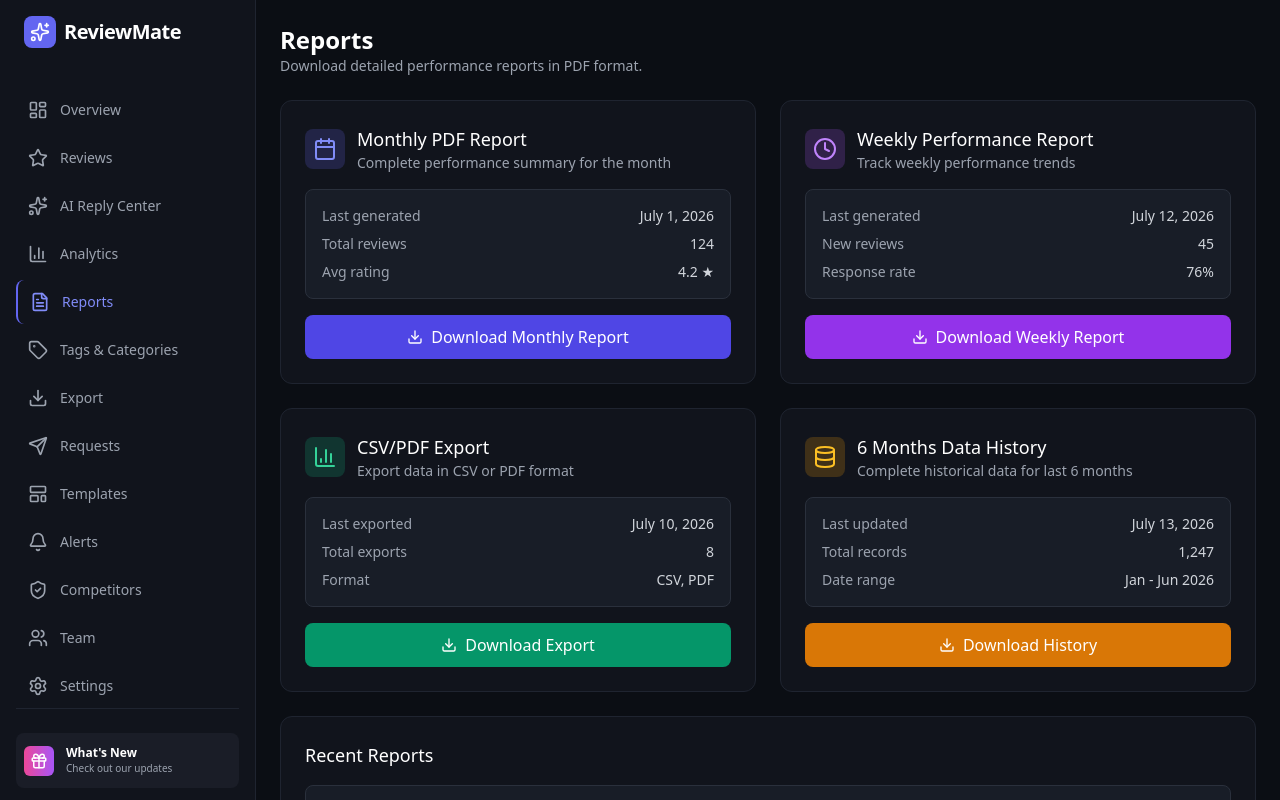
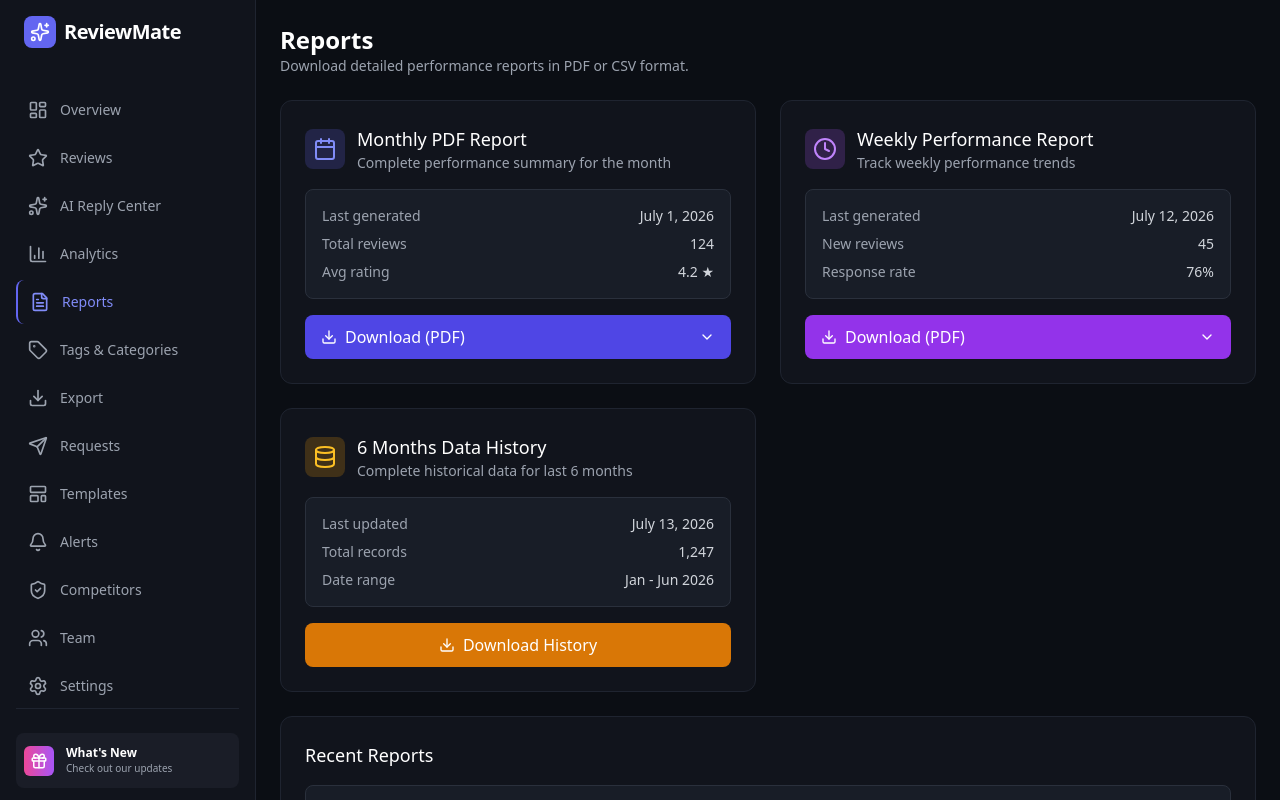
Before and after one commit to afnankhan123456/reviewreply-ai, a Next.js app: page /plans/standard/dashboard/reports in a window 1280 px wide. Built offline with nearby package versions, Linux system fonts and the light colour scheme.

Commit message:
Update page.tsx

```diff
--- a/app/plans/standard/dashboard/reports/page.tsx
+++ b/app/plans/standard/dashboard/reports/page.tsx
@@ -2,50 +2,107 @@
 
 import React, { useState } from 'react';
 import {
-  FileText, Download, Calendar, Clock, CheckCircle,
-  Loader2, AlertCircle, BarChart3, Database
+  FileText, Download, Calendar, Clock,
+  Loader2, ChevronDown, Database
 } from 'lucide-react';
 
 export default function ReportsPage() {
   const [isGeneratingMonthly, setIsGeneratingMonthly] = useState(false);
   const [isGeneratingWeekly, setIsGeneratingWeekly] = useState(false);
-  const [isGeneratingExport, setIsGeneratingExport] = useState(false);
   const [isGeneratingHistory, setIsGeneratingHistory] = useState(false);
 
-  const handleDownloadMonthly = async () => {
+  const [monthlyFormat, setMonthlyFormat] = useState<'pdf' | 'csv'>('pdf');
+  const [weeklyFormat, setWeeklyFormat] = useState<'pdf' | 'csv'>('pdf');
+  const [showMonthlyMenu, setShowMonthlyMenu] = useState(false);
+  const [showWeeklyMenu, setShowWeeklyMenu] = useState(false);
+
+  const handleDownloadMonthly = async (format: 'pdf' | 'csv') => {
     setIsGeneratingMonthly(true);
-    // Simulate report generation
-    setTimeout(() => {
+    setShowMonthlyMenu(false);
+    try {
+      const res = await fetch(`/api/standard/reports/monthly?format=${format}`);
+      const data = await res.json();
+
+      if (format === 'csv') {
+        // CSV download logic
+        const csvContent = data.data; // Assuming API returns CSV string
+        const blob = new Blob([csvContent], { type: 'text/csv' });
+        const url = window.URL.createObjectURL(blob);
+        const a = document.createElement('a');
+        a.href = url;
+        a.download = `monthly-report-${new Date().toISOString().split('T')[0]}.csv`;
+        a.click();
+        window.URL.revokeObjectURL(url);
+      } else {
+        // PDF download logic (JSON as PDF for now)
+        const blob = new Blob([JSON.stringify(data, null, 2)], { type: 'application/json' });
+        const url = window.URL.createObjectURL(blob);
+        const a = document.createElement('a');
+        a.href = url;
+        a.download = `monthly-report-${new Date().toISOString().split('T')[0]}.pdf`;
+        a.click();
+        window.URL.revokeObjectURL(url);
+      }
+    } catch (error) {
+      console.error('Download error:', error);
+      alert('Failed to download report');
+    } finally {
       setIsGeneratingMonthly(false);
-      alert('Monthly report downloaded successfully!');
-    }, 1500);
+    }
   };
 
-  const handleDownloadWeekly = async () => {
+  const handleDownloadWeekly = async (format: 'pdf' | 'csv') => {
     setIsGeneratingWeekly(true);
-    // Simulate report generation
-    setTimeout(() => {
+    setShowWeeklyMenu(false);
+    try {
+      const res = await fetch(`/api/standard/reports/weekly?format=${format}`);
+      const data = await res.json();
+
+      if (format === 'csv') {
+        const csvContent = data.data;
+        const blob = new Blob([csvContent], { type: 'text/csv' });
+        const url = window.URL.createObjectURL(blob);
+        const a = document.createElement('a');
+        a.href = url;
+        a.download = `weekly-report-${new Date().toISOString().split('T')[0]}.csv`;
+        a.click();
+        window.URL.revokeObjectURL(url);
+      } else {
+        const blob = new Blob([JSON.stringify(data, null, 2)], { type: 'application/json' });
+        const url = window.URL.createObjectURL(blob);
+        const a = document.createElement('a');
+        a.href = url;
+        a.download = `weekly-report-${new Date().toISOString().split('T')[0]}.pdf`;
+        a.click();
+        window.URL.revokeObjectURL(url);
+      }
+    } catch (error) {
+      console.error('Download error:', error);
+      alert('Failed to download report');
+    } finally {
       setIsGeneratingWeekly(false);
-      alert('Weekly report downloaded successfully!');
-    }, 1500);
-  };
-
-  const handleDownloadExport = async () => {
-    setIsGeneratingExport(true);
-    // Simulate report generation
-    setTimeout(() => {
-      setIsGeneratingExport(false);
-      alert('CSV/PDF Export downloaded successfully!');
-    }, 1500);
+    }
   };
 
   const handleDownloadHistory = async () => {
     setIsGeneratingHistory(true);
-    // Simulate report generation
-    setTimeout(() => {
+    try {
+      const res = await fetch('/api/standard/reports/history');
+      const data = await res.json();
+
+      const blob = new Blob([JSON.stringify(data, null, 2)], { type: 'application/json' });
+      const url = window.URL.createObjectURL(blob);
+      const a = document.createElement('a');
+      a.href = url;
+      a.download = `history-data-${new Date().toISOString().split('T')[0]}.json`;
+      a.click();
+      window.URL.revokeObjectURL(url);
+    } catch (error) {
+      console.error('Download error:', error);
+      alert('Failed to download history');
+    } finally {
       setIsGeneratingHistory(false);
-      alert('6 Months Data History downloaded successfully!');
-    }, 1500);
+    }
   };
 
   return (
@@ -55,11 +112,11 @@ export default function ReportsPage() {
       <div className="flex justify-between items-center mb-6">
         <div>
           <h1 className="text-2xl font-bold text-white">Reports</h1>
-          <p className="text-sm text-gray-400">Download detailed performance reports in PDF format.</p>
+          <p className="text-sm text-gray-400">Download detailed performance reports in PDF or CSV format.</p>
         </div>
       </div>
 
-      {/* Reports Cards - 2x2 Grid */}
+      {/* Reports Cards - 2x2 Grid (3 cards only) */}
       <div className="grid grid-cols-1 md:grid-cols-2 gap-6">
 
         {/* Monthly Report Card */}
@@ -89,11 +146,13 @@ export default function ReportsPage() {
             </div>
           </div>
 
+          <div className="relative">
             <button
-            onClick={handleDownloadMonthly}
+              onClick={() => setShowMonthlyMenu(!showMonthlyMenu)}
               disabled={isGeneratingMonthly}
-            className="w-full flex items-center justify-center gap-2 bg-indigo-600 hover:bg-indigo-500 text-white font-medium py-2.5 rounded-lg transition-colors disabled:opacity-50 disabled:cursor-not-allowed"
+              className="w-full flex items-center justify-between gap-2 bg-indigo-600 hover:bg-indigo-500 text-white font-medium py-2.5 px-4 rounded-lg transition-colors disabled:opacity-50 disabled:cursor-not-allowed"
             >
+              <span className="flex items-center gap-2">
                 {isGeneratingMonthly ? (
                   <>
                     <Loader2 className="w-4 h-4 animate-spin" />
@@ -102,10 +161,32 @@ export default function ReportsPage() {
                 ) : (
                   <>
                     <Download className="w-4 h-4" />
-                <span>Download Monthly Report</span>
+                    <span>Download ({monthlyFormat.toUpperCase()})</span>
                   </>
                 )}
+              </span>
+              <ChevronDown className="w-4 h-4" />
             </button>
+
+            {showMonthlyMenu && (
+              <div className="absolute bottom-full left-0 w-full mb-2 bg-[#1A1F2E] border border-[#2A303C] rounded-lg shadow-lg overflow-hidden z-10">
+                <button
+                  onClick={() => handleDownloadMonthly('pdf')}
+                  className="w-full flex items-center gap-2 px-4 py-2 hover:bg-[#2A303C] text-gray-300 text-sm transition-colors"
+                >
+                  <FileText className="w-4 h-4" />
+                  PDF
+                </button>
+                <button
+                  onClick={() => handleDownloadMonthly('csv')}
+                  className="w-full flex items-center gap-2 px-4 py-2 hover:bg-[#2A303C] text-gray-300 text-sm transition-colors"
+                >
+                  <FileText className="w-4 h-4" />
+                  CSV
+                </button>
+              </div>
+            )}
+          </div>
         </div>
 
         {/* Weekly Report Card */}
@@ -135,11 +216,13 @@ export default function ReportsPage() {
             </div>
           </div>
 
+          <div className="relative">
             <button
-            onClick={handleDownloadWeekly}
+              onClick={() => setShowWeeklyMenu(!showWeeklyMenu)}
               disabled={isGeneratingWeekly}
-            className="w-full flex items-center justify-center gap-2 bg-purple-600 hover:bg-purple-500 text-white font-medium py-2.5 rounded-lg transition-colors disabled:opacity-50 disabled:cursor-not-allowed"
+              className="w-full flex items-center justify-between gap-2 bg-purple-600 hover:bg-purple-500 text-white font-medium py-2.5 px-4 rounded-lg transition-colors disabled:opacity-50 disabled:cursor-not-allowed"
             >
+              <span className="flex items-center gap-2">
                 {isGeneratingWeekly ? (
                   <>
                     <Loader2 className="w-4 h-4 animate-spin" />
@@ -148,56 +231,32 @@ export default function ReportsPage() {
                 ) : (
                   <>
                     <Download className="w-4 h-4" />
-                <span>Download Weekly Report</span>
+                    <span>Download ({weeklyFormat.toUpperCase()})</span>
                   </>
                 )}
+              </span>
+              <ChevronDown className="w-4 h-4" />
+            </button>
+
+            {showWeeklyMenu && (
+              <div className="absolute bottom-full left-0 w-full mb-2 bg-[#1A1F2E] border border-[#2A303C] rounded-lg shadow-lg overflow-hidden z-10">
+                <button
+                  onClick={() => handleDownloadWeekly('pdf')}
+                  className="w-full flex items-center gap-2 px-4 py-2 hover:bg-[#2A303C] text-gray-300 text-sm transition-colors"
+                >
+                  <FileText className="w-4 h-4" />
+                  PDF
+                </button>
+                <button
+                  onClick={() => handleDownloadWeekly('csv')}
+                  className="w-full flex items-center gap-2 px-4 py-2 hover:bg-[#2A303C] text-gray-300 text-sm transition-colors"
+                >
+                  <FileText className="w-4 h-4" />
+                  CSV
                 </button>
               </div>
-
-        {/* CSV/PDF Export Card */}
-        <div className="bg-[#11141C] border border-[#1F2430] rounded-xl p-6">
-          <div className="flex items-center gap-3 mb-4">
-            <div className="p-2 bg-emerald-500/20 rounded-lg">
-              <BarChart3 className="w-6 h-6 text-emerald-400" />
+            )}
           </div>
-            <div>
-              <h3 className="text-white font-medium text-lg">CSV/PDF Export</h3>
-              <p className="text-sm text-gray-400">Export data in CSV or PDF format</p>
-            </div>
-          </div>
-
-          <div className="bg-[#181D27] border border-[#2A303C] rounded-lg p-4 mb-4">
-            <div className="flex justify-between items-center text-sm">
-              <span className="text-gray-400">Last exported</span>
-              <span className="text-gray-300">July 10, 2026</span>
-            </div>
-            <div className="flex justify-between items-center text-sm mt-2">
-              <span className="text-gray-400">Total exports</span>
-              <span className="text-gray-300">8</span>
-            </div>
-            <div className="flex justify-between items-center text-sm mt-2">
-              <span className="text-gray-400">Format</span>
-              <span className="text-gray-300">CSV, PDF</span>
-            </div>
-          </div>
-
-          <button
-            onClick={handleDownloadExport}
-            disabled={isGeneratingExport}
-            className="w-full flex items-center justify-center gap-2 bg-emerald-600 hover:bg-emerald-500 text-white font-medium py-2.5 rounded-lg transition-colors disabled:opacity-50 disabled:cursor-not-allowed"
-          >
-            {isGeneratingExport ? (
-              <>
-                <Loader2 className="w-4 h-4 animate-spin" />
-                <span>Generating...</span>
-              </>
-            ) : (
-              <>
-                <Download className="w-4 h-4" />
-                <span>Download Export</span>
-              </>
-            )}
-          </button>
         </div>
 
         {/* 6 Months Data History Card */}
```
Lines whose indentation alone changed are shown as unchanged.
